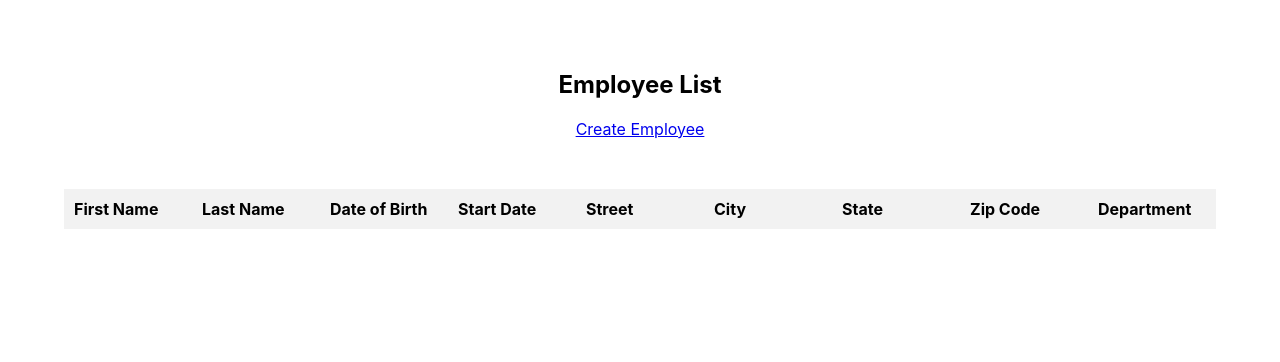
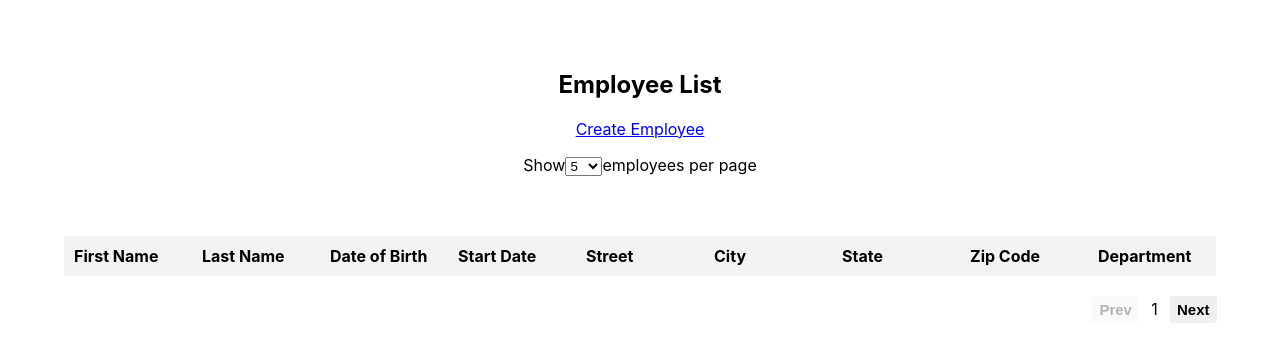
Before and after one commit to du8z/P14_front_end_master, a React (Create React App) app in the folder react-app/: page /employee-list in a window 1280 px wide. Shown: the top 362 px of the page. Built offline with nearby package versions, Linux system fonts and the light colour scheme.

Commit message:
index et pagination crée et fonctionnel

```diff
--- a/react-app/src/components/Modal/Modal.css
+++ /dev/null
@@ -1,37 +0,0 @@
-/* Modal.css */
-.modal {
-    display: none;
-    position: fixed;
-    top: 0;
-    left: 0;
-    width: 100%;
-    height: 100%;
-    background-color: rgba(0, 0, 0, 0.7);
-    justify-content: center;
-    align-items: center;
-  }
-
-  .modal.show {
-    display: flex;
-  }
-
-  .modal-content {
-    background-color: #fff;
-    padding: 10px 70px;
-    border-radius: 5px;
-    position: relative;
-  }
-
-  .close {
-    position: absolute;
-    top: 0px;
-    right: 10px;
-    cursor: pointer;
-    font-size: 40px; /* Augmentez la taille de la croix */
-    line-height: 1; /* Pour centrer verticalement */
-  }
-  .messageModal{
-    font-weight: 600;
-    font-size: 25px;
-  }
-  /* Ajoutez d'autres styles de mise en page selon vos besoins */
--- a/react-app/src/components/Modal/Modal.jsx
+++ b/react-app/src/components/Modal/Modal.jsx
@@ -1,4 +1,3 @@
-import './Modal.css'
 export default function Modal({ show, onClose, message }) {
   const handleClose = () => {
     onClose();
--- a/react-app/src/pages/CreateEmployee/CreateEmployee.jsx
+++ b/react-app/src/pages/CreateEmployee/CreateEmployee.jsx
@@ -83,7 +83,7 @@ export default function Home() {
         <h1>HRnet</h1>
       </div>
       <div className="container">
-      <Link to="/employee-list">View Current Employees</Link> {/* Lien vers la liste des employés */}
+      <Link to="/employee-list">View Current Employees</Link>
         <h2>Create Employee</h2>
         <form onSubmit={handleSubmit} className="flexForm">
           <label htmlFor="firstName">First Name</label>
--- a/react-app/src/pages/EmployeeList/EmployeeList.css
+++ b/react-app/src/pages/EmployeeList/EmployeeList.css
@@ -12,7 +12,6 @@ th {
     background-color: #f2f2f2;
     padding: 10px;
   }
-
 td {
     text-align: left;
     padding: 10px;
@@ -36,3 +35,20 @@ tr:nth-child(even) {
 .pointer {
     cursor: pointer;
 }
+.pagination{
+    display: flex;
+    justify-content: right;
+    align-items: center;
+    margin-right: 4%;
+    margin-top: 20px;
+
+}
+.pagination button {
+    margin: 0 1%;
+    border: none;
+    text-decoration: none;
+    font-size: 15px;
+    padding: 5px 7px;
+    font-weight: bold;
+    border-radius: 3px;
+}
--- a/react-app/src/pages/EmployeeList/EmployeeList.jsx
+++ b/react-app/src/pages/EmployeeList/EmployeeList.jsx
@@ -7,7 +7,8 @@ export default function EmployeeList() {
   const employees = useSelector((state) => state.employees.employees);
   const [sortColumn, setSortColumn] = useState(null); // Colonne de tri
   const [sortOrder, setSortOrder] = useState("asc"); // Ordre de tri initial
-
+  const [employeesPerPage, setEmployeesPerPage] = useState(5);
+  const [currentPage, setCurrentPage] = useState(1);
   const handleSort = (column) => {
     // Réinitialisez l'ordre de tri à ascendant pour une nouvelle colonne
     setSortColumn(column);
@@ -19,8 +20,8 @@ export default function EmployeeList() {
     }
   };
   const parseDate = (dateString) => {
-    const [day, month, year] = dateString.split('/').map(Number);
-    return new Date(year, month - 1, day); // Mois est 0-indexé dans les objets Date
+    const [day, month, year] = dateString.split("/").map(Number);
+    return new Date(year, month - 1, day);
   };
 
   const compareDates = (dateA, dateB) => {
@@ -41,8 +42,10 @@ const getSortedEmployees = () => {
     let sortedEmployees = [...employees];
 
     if (sortColumn === "dateOfBirth" || sortColumn === "startDate") {
-    // Triez les employés en fonction de la colonne de tri (dateOfBirth ou startDate)
-    sortedEmployees.sort((a, b) => compareDates(a[sortColumn], b[sortColumn]));
+      // Triez les employés en fonction de la colonne de tri (ordre chronologique)
+      sortedEmployees.sort((a, b) =>
+        compareDates(a[sortColumn], b[sortColumn])
+      );
     } else if (sortColumn) {
       // Triez les employés en fonction de la colonne de tri (ordre alphabétique)
       sortedEmployees.sort((a, b) => {
@@ -55,13 +58,44 @@ const getSortedEmployees = () => {
     return sortedEmployees;
   };
 
+  const handleEmployeesPerPageChange = (event) => {
+    const selectedValue = parseInt(event.target.value, 10);
+    setEmployeesPerPage(selectedValue);
+    setCurrentPage(1)
+  };
+
+  // Fonction pour gérer le changement de page
+  const handlePageChange = (page) => {
+    setCurrentPage(page);
+  };
   const sortedEmployees = getSortedEmployees();
+
+  // Calcul de l'index de début et de fin
+  const startIndex = (currentPage - 1) * employeesPerPage;
+  const endIndex = startIndex + employeesPerPage;
+  console.log(startIndex);
+  console.log(endIndex);
+  const visibleEmployees = sortedEmployees.slice(startIndex, endIndex);
+  console.log(visibleEmployees);
 
   return (
     <div>
       <div className="headerTable">
         <h2>Employee List</h2>
         <Link to="/">Create Employee</Link>
+        <label>
+          Show
+          <select
+            value={employeesPerPage}
+            onChange={handleEmployeesPerPageChange}
+          >
+            <option value={5}>5</option>
+            <option value={10}>10</option>
+            <option value={25}>25</option>
+            <option value={50}>50</option>
+          </select>
+          employees per page
+        </label>
       </div>
       <div>
         <table className="tableEmployee">
@@ -142,7 +176,7 @@ const getSortedEmployees = () => {
             </tr>
           </thead>
           <tbody>
-            {sortedEmployees.map((employee, index) => (
+            {visibleEmployees.map((employee, index) => (
               <tr key={index} className="employeeRow">
                 <td>{employee.firstName}</td>
                 <td>{employee.lastName}</td>
@@ -157,6 +191,22 @@ const getSortedEmployees = () => {
             ))}
           </tbody>
         </table>
+
+      </div>
+      <div className="pagination">
+      <button
+        onClick={() => handlePageChange(currentPage - 1)}
+        disabled={currentPage === 1}
+      >
+        Prev
+      </button>
+      <div className="pageSquare">{currentPage}</div>
+      <button
+        onClick={() => handlePageChange(currentPage + 1)}
+        disabled={currentPage === Math.ceil(employees.length / employeesPerPage)}
+      >
+        Next
+      </button>
     </div>
     </div>
   );
```
Lines whose indentation alone changed are shown as unchanged.
